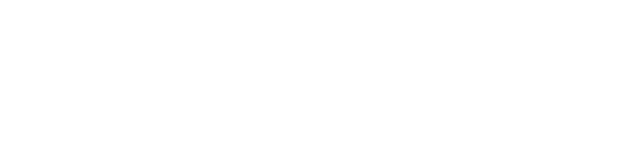
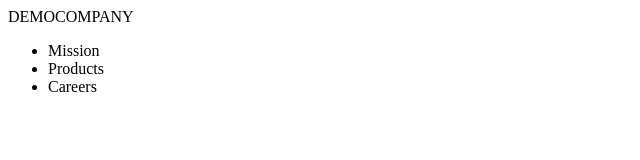
Before and after one commit to dibox-d/DemoCompany, a plain HTML site: page index.html in a window 1280 px wide. Shown: the whole page, without its empty margins (0-640 px from the left). Drawn offline with Linux system fonts and the light colour scheme.

Commit message:
Added basic HTML

```diff
--- a/index.html
+++ b/index.html
@@ -1,11 +1,23 @@
 <!DOCTYPE html>
+<html lang="en">
+<head>
+  <meta charset="UTF-8">
+  <meta name="viewport" content="width=device-width, initial-scale=1.0">
+  <link rel="shortcut icon" href="favicon.ico" type="image/x-icon">
+  <link rel="stylesheet" href="./styles.css">
+  <title>Demo Company</title>
+</head>
+<body>
+  <header>
+    <div class="logo">DEMOCOMPANY</div>
+    <nav>
+      <ul>
+        <li>Mission</li>
+        <li>Products</li>
+        <li>Careers</li>
+      </ul>
+    </nav>
+  </header>
 
-<html>
-  <head>
-    <link rel="shortcut icon" href="favicon.ico" type="image/x-icon">
-  </head>
-
-  <body>
-
-  </body>
+</body>
 </html>
```
